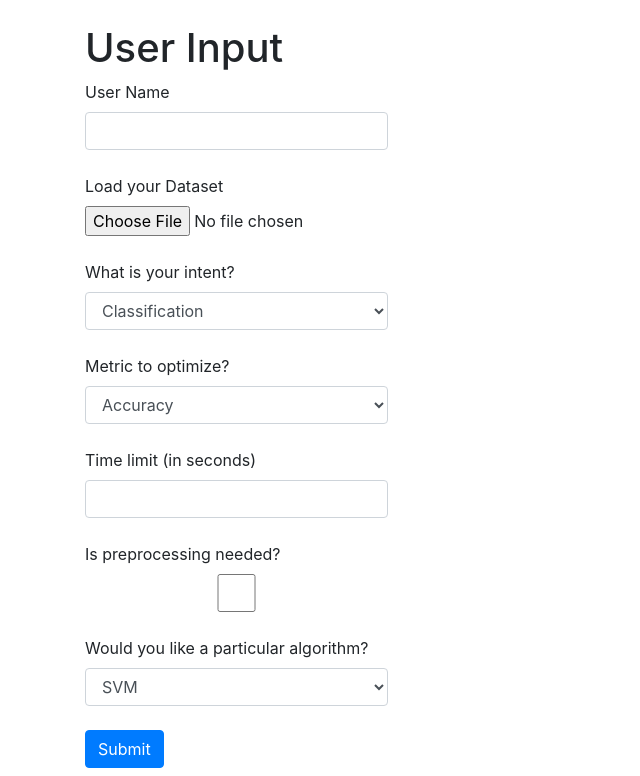
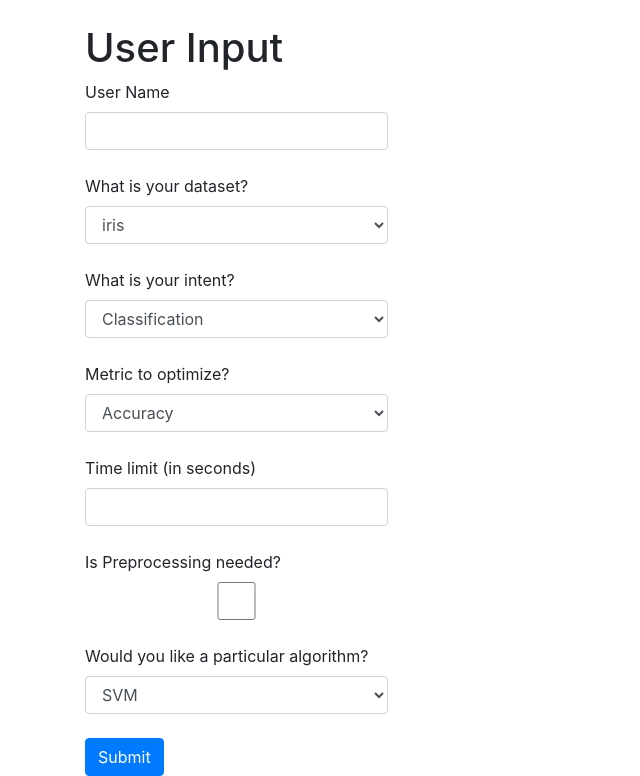
Before and after one commit to gerardponsrecasens/capturing-and-anticipating-ML-intents, a Flask app: page / in a window 1280 px wide. Shown: the part 56-832 px from the top of the page, without its empty margins (0-640 px from the left). Run offline with Flask 3, Linux system fonts and the light colour scheme; some libraries are stand-ins or nearby versions.

```diff
--- a/UI/app/templates/home.html
+++ b/UI/app/templates/home.html
@@ -11,13 +11,14 @@
       {{form.name(class='form-control')}}
       <br/>
       {{form.dataset.label(class='form-label')}}
-      {{form.dataset(class='form-control-file')}}
+      {{form.dataset(class='form-control')}}
+      <!-- {{form.dataset(class='form-control-file')}} -->
       <br/>
       {{form.intent.label(class='form-label')}}
       {{form.intent(class='form-control')}}
       <br/>
-      {{form.multiple.label(class='form-label')}}
-      {{form.multiple(class='form-control')}}
+      {{form.metric.label(class='form-label')}}
+      {{form.metric(class='form-control')}}
       <br/>
       {{form.time.label(class='form-label')}}
       {{form.time(class='form-control')}}
--- a/UI/app/views.py
+++ b/UI/app/views.py
@@ -1,22 +1,24 @@
 from flask import Blueprint, render_template, request
 from flask_wtf import FlaskForm
 from wtforms import StringField, SubmitField,SelectField,FileField,DecimalField,BooleanField
-from wtforms.validators import DataRequired,Regexp, NumberRange
+from wtforms.validators import DataRequired, NumberRange
 
 
 # Create Form Class
 
 class inputForm(FlaskForm):
     name = StringField('User Name',validators=[DataRequired()],render_kw={'style': 'width: 30ch'})
-    dataset = FileField('Load your Dataset',render_kw={'style': 'width: 30ch'},validators=[Regexp('')])
-    my_intents = [('1', 'Classification'), ('2', 'Regression'), ('3', 'Clustering')]
+    #dataset = FileField('Load your Dataset',render_kw={'style': 'width: 30ch'},validators=[Regexp('')])
+    my_datasets = [('iris', 'iris'), ('wines', 'wines'), ('boston', 'boston')]
+    dataset = SelectField('What is your dataset?',choices=my_datasets,render_kw={'style': 'width: 30ch'})
+    my_intents = [('classification', 'Classification'), ('regression', 'Regression'), ('clustering', 'Clustering')]
     intent = SelectField('What is your intent?',choices=my_intents,render_kw={'style': 'width: 30ch'})
-    my_metrics = [('1', 'Accuracy'), ('2', 'Precision'), ('3', 'Recall')]
-    multiple = SelectField('Metric to optimize?',choices = my_metrics, default = ['1'],render_kw={'style': 'width: 30ch'})
-    time = DecimalField('Time limit (in seconds)',validators=[DataRequired(),NumberRange(0,10)],render_kw={'style': 'width: 30ch'})
-    prepro = BooleanField('Is preprocessing needed?',render_kw={'style': 'width: 30ch'})
-    my_algorithms = [('1', 'SVM'), ('2', 'KNN'), ('3', 'RF')]
-    algorithm = SelectField('Would you like a particular algorithm?',choices = my_algorithms, default = ['RF'],render_kw={'style': 'width: 30ch'})
+    my_metrics = [('acc', 'Accuracy'), ('pre', 'Precision'), ('rec', 'Recall')]
+    metric = SelectField('Metric to optimize?',choices = my_metrics,render_kw={'style': 'width: 30ch'})
+    time = DecimalField('Time limit (in seconds)',validators=[DataRequired(),NumberRange(0,3600)],render_kw={'style': 'width: 30ch'})
+    prepro = BooleanField('Is Preprocessing needed?',render_kw={'style': 'width: 30ch'})
+    my_algorithms = [('svm', 'SVM'), ('knn', 'KNN'), ('rf', 'RF')]
+    algorithm = SelectField('Would you like a particular algorithm?',choices = my_algorithms,render_kw={'style': 'width: 30ch'})
 
     submit = SubmitField('Submit')
 
@@ -26,16 +28,15 @@ views = Blueprint('views', __name__)
 
 @views.route('/', methods=['GET', 'POST'])
 def home():
-    form = inputForm()
+    form = inputForm(algorithm='svm')
     if request.method == 'GET':
         return render_template("home.html",
                                form = form)
 
     elif request.method == 'POST':
-        print('Here')
-        name = form.name.data
-        intent = form.intent.data
-        dataset = form.dataset.data
-        print(name,intent,dataset)
+        data = {'User':form.name.data,'Intent':form.intent.data,'Dataset':form.dataset.data,'Time':form.time.data,
+                'Metric':form.metric.data,'Preprocessing':form.prepro.data,'algorithm':form.algorithm.data}
+
+        print(data)
 
         return render_template('after.html')
```
Also changed, not shown: 3 other files.
